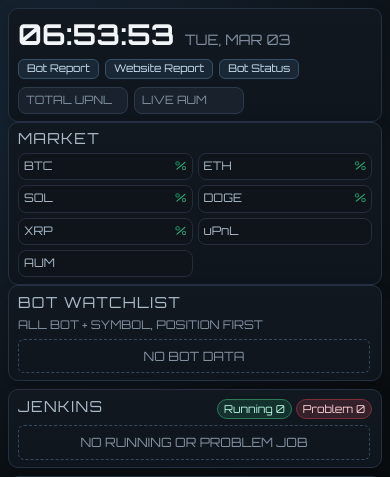
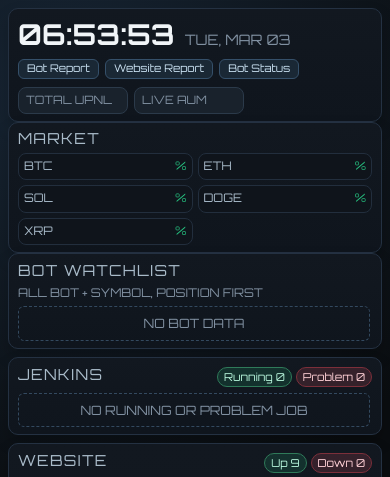
Before and after one commit to mekku/mk-personal-dashboard, a Flask app: page / in a window 390 px wide. Shown: the top 477 px of the page. Run offline with Flask 3, Linux system fonts and the light colour scheme; data that the repository does not hold is empty; some libraries are stand-ins or nearby versions.

Commit message:
Update CSS grid layout in market section to accommodate five columns on smaller screens; comment out unused market card entries in dashboard.html for cleaner code.

```diff
--- a/static/styles/style.css
+++ b/static/styles/style.css
@@ -506,7 +506,7 @@
 
 @media screen and (max-width: 1200px) {
     .market-grid {
-        grid-template-columns: repeat(4, minmax(0, 1fr));
+        grid-template-columns: repeat(5, minmax(0, 1fr));
     }
 
     .main-layer {
--- a/templates/dashboard.html
+++ b/templates/dashboard.html
@@ -226,8 +226,8 @@
                 delta: voscData[`${symbol}USDT`] || 0,
             }));
 
-            marketCards.push({ key: 'UPNL', label: 'uPnL', price: totalPnl, delta: null });
-            marketCards.push({ key: 'AUM', label: 'AUM', price: aum, delta: null });
+            // marketCards.push({ key: 'UPNL', label: 'uPnL', price: totalPnl, delta: null });
+            // marketCards.push({ key: 'AUM', label: 'AUM', price: aum, delta: null });
 
             return (
                 <section class="panel market-layer">
```
